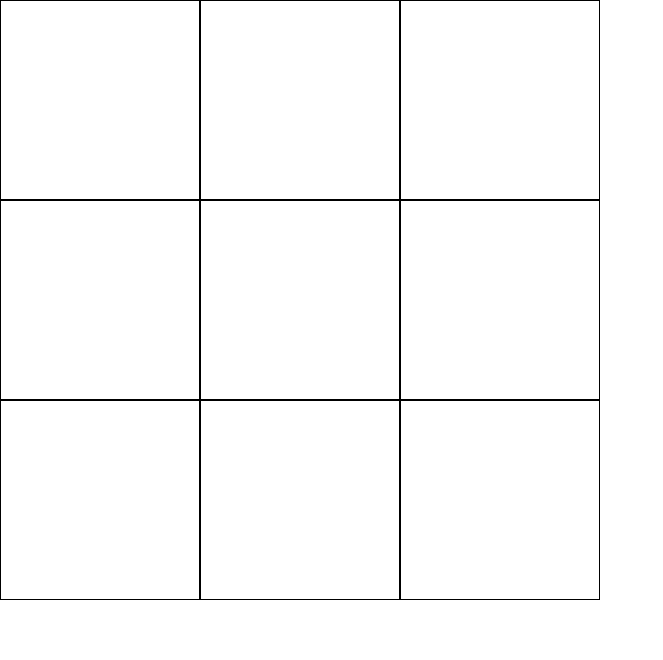
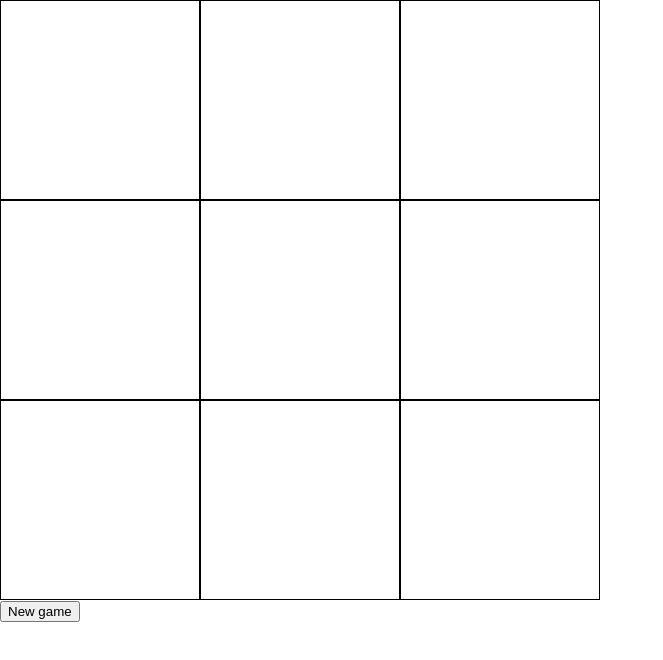
Before and after one commit to YoannAsl/tic-tac-toe, a React (Create React App) app: page / in a window 1280 px wide. Shown: the top 660 px of the page, without its empty margins (0-663 px from the left). Built offline with nearby package versions, Linux system fonts and the light colour scheme.

Commit message:
feat: add reset game feature

```diff
--- a/src/components/Game.tsx
+++ b/src/components/Game.tsx
@@ -36,6 +36,11 @@ function Game() {
         }
     }
 
+    function resetGame() {
+        setCells(Array(9).fill(null));
+        setIsHumanPlaying(true);
+    }
+
     return (
         <div>
             {winner && `The winner is ${winner}`}
@@ -43,6 +48,7 @@ function Game() {
                 cells={cells}
                 onCellClick={(cellIndex: number) => handleCellClick(cellIndex)}
             />
+            <button onClick={resetGame}>New game</button>
         </div>
     );
 }
```
